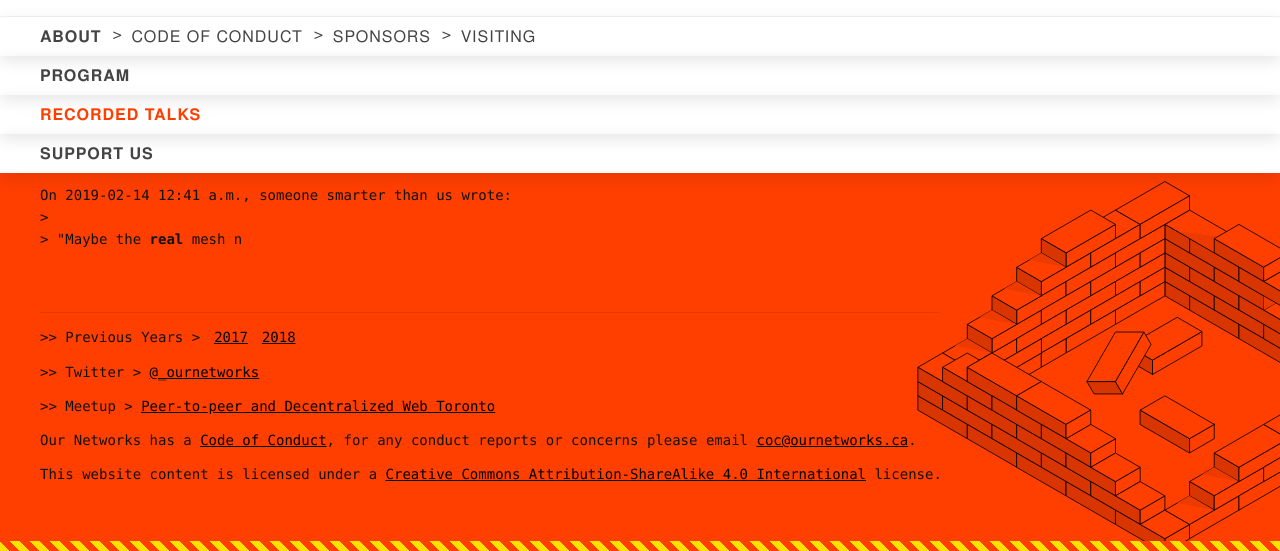
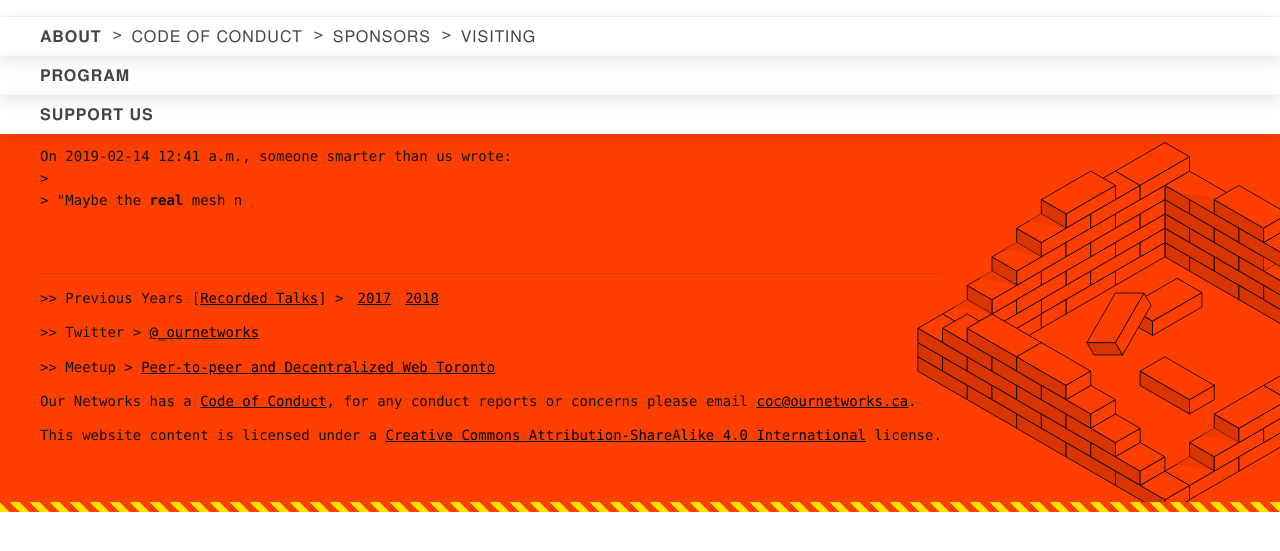
Before and after one commit to ournetworks/ournetworks.ca, a Jekyll site: the page built from recorded-talks.md, in a window 1280 px wide and 900 px high, scrolled down 4104 px, cut to the strip 349-900 px from the top of the window. Built offline with Jekyll 4.4.1, drawn with Linux system fonts in a browser that asks for light colours; after the commit the page ends 4965 px from its top, so only the background shows below that.

Commit message:
move location of recorded talks in nav to footer

```diff
--- a/_includes/footer.html
+++ b/_includes/footer.html
@@ -6,7 +6,7 @@
 
 
     <div class="previous-editions flex flex-align-baseline mt-1 mb-1">
-      <p class="mb-0 fw-normal">&gt;&gt; Previous Years &gt; </p>
+      <p class="mb-0 fw-normal">&gt;&gt; Previous Years [<a href="/recorded-talks/">Recorded Talks</a>] &gt; </p>
       <ul class="m-0 p-0 ls-none flex">
         {% assign sorted_pages = site.pages | sort: "order" %}
         {% for page in sorted_pages %}
```
Also changed, not shown: recorded-talks.md (+1 -1 lines).
